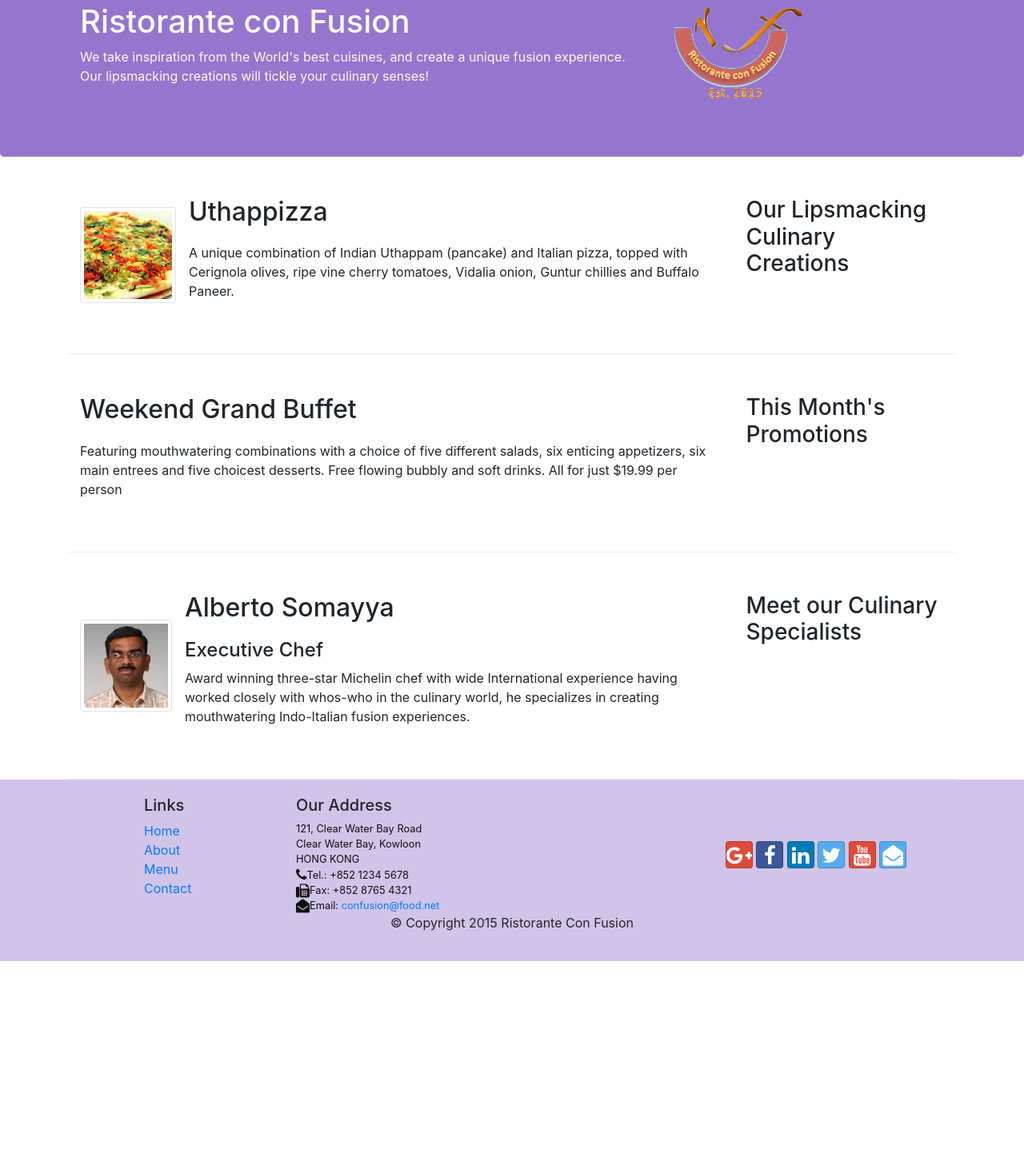
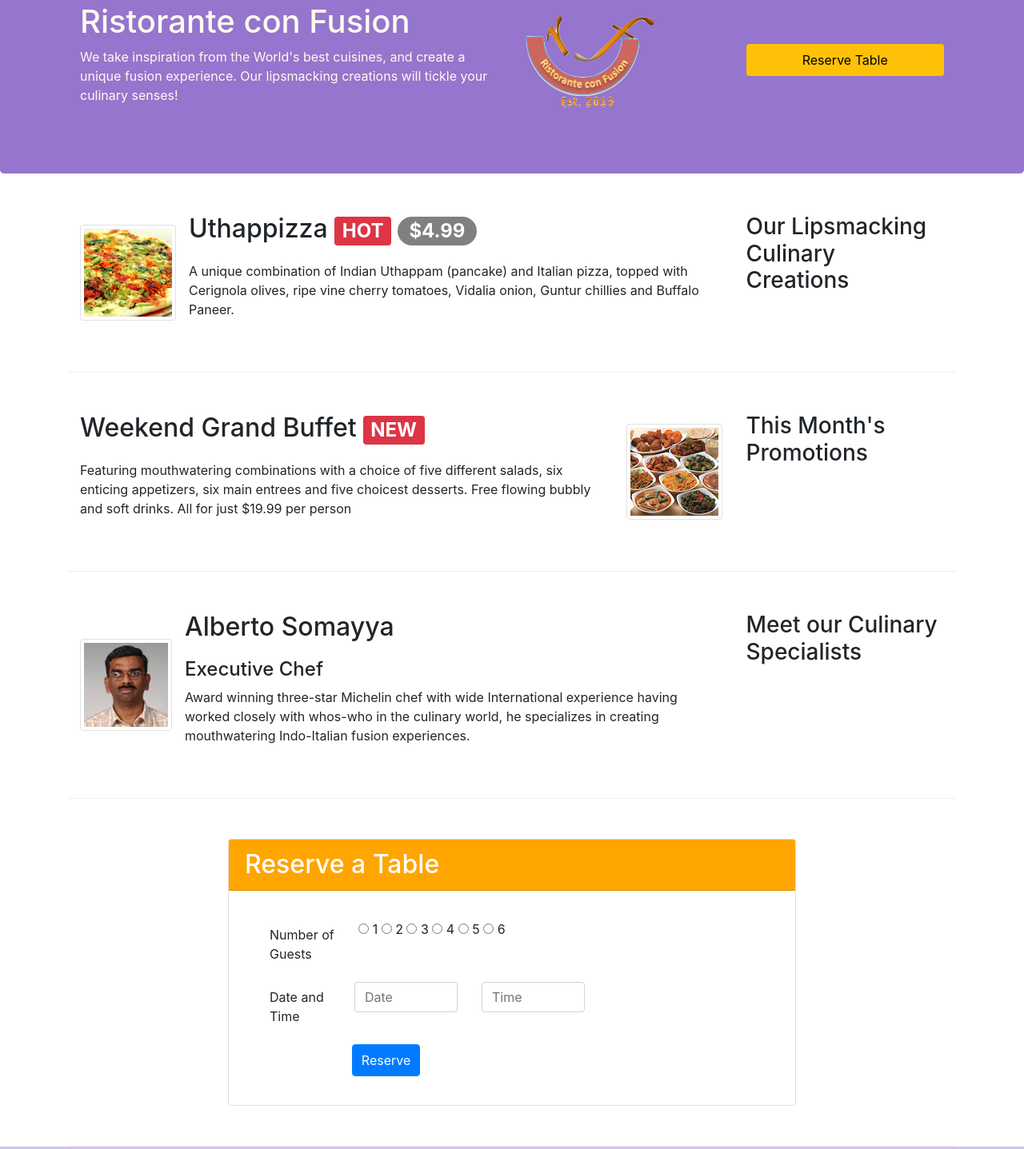
Before and after one commit to deepak2906/Navbar-Breadcrumbs, a website: page index.html in a window 1280 px wide. Shown: the part 117-1554 px from the top of the page at 80% size. Before the commit the page ends 1319 px from the top, so only its background shows below. Drawn offline with nearby package versions, Linux system fonts and the light colour scheme.

Commit message:
Assignment-2

```diff
--- a/css/style.css
+++ b/css/style.css
@@ -53,3 +53,15 @@ thead{
 h2{
    margin:0px 0px 20px 0px;
 }
+.h{
+   background-color: orange;
+}
+.navbar>div{
+   margin-left:0px;
+}
+.btn-block{
+   color:black;
+}
+.badge-pill{
+   background-color: grey;
+}
--- a/index.html
+++ b/index.html
@@ -21,7 +21,7 @@
         <button class="navbar-toggler" type="button" data-toggle="collapse" data-target="#Navbar">
           <span class="navbar-toggler-icon"></span>
         </button>
-            <a class="navbar-brand" href="#"><img src="img/logo.png" class="img-fluid" width="41"></a>
+            <a class="navbar-brand offset-md-1" href="#"><img src="img/logo.png" class="img-fluid" width="41"></a>
             <div class="collapse navbar-collapse" id="Navbar">
             <ul class="navbar-nav mr-auto">
                 <li class="nav-item active"><a class="nav-link" href="#"><span class="fa fa-home fa-lg"></span> Home</a></li>
@@ -35,12 +35,16 @@
     <header class="jumbotron">
         <div class="container">
             <div class="row row-header align-self-center">
-                <div class="col-12 col-sm-8">
+                <div class="col-12 col-sm-6">
                     <h1>Ristorante con Fusion</h1>
                     <p>We take inspiration from the World's best cuisines, and create a unique fusion experience. Our lipsmacking creations will tickle your culinary senses!</p>
                 </div>
-                <div class="col-12 col-sm align-self-center">
+                <div class="col-12 col-sm-3 align-self-center">
                    <img src="img/logo.png" class="img-fluid">
+                </div>
+                <div class="col-12 col-sm-3 align-self-center">
+                  <!-- <button type="button" class="btn  btn-block col-12"><a href="#form">Reserve Table</a> </button>-->
+                  <a class="btn btn-block btn-sm btn-warning" rol="button" href="#form" color="red">Reserve Table</a>
                 </div>
             </div>
         </div>
@@ -48,16 +52,18 @@
 
     <div class="container">
         <div class="row row-content align-item-center">
-            <div class="col-12 col-sm-8 col-md-9 ">
+            <div class="col-12 col-sm-8 order-sm-first col-md-9 ">
                <div class="media">
                   <img class="mr-3 d-flex align-self-center img-thumbnail" src="img/uthappizza.png">
                   <div>
-                     <h2 class="mt-0">Uthappizza</h2>
+                     <div class="media-heading">
+                     <h2 class="mt-0">Uthappizza <span class="badge badge-danger">HOT</span><span class="badge badge-pill badge-secondary ml-2">$4.99</span></h2>
                      <p>A unique combination of Indian Uthappam (pancake) and Italian pizza, topped with Cerignola olives, ripe vine cherry tomatoes, Vidalia onion, Guntur chillies and Buffalo Paneer.</p>
+                  </div>
                   </div>
                </div>
             </div>
-            <div class="col-12 col-sm-4 col-md-3">
+            <div class="col-12 col-sm-4 order-sm-last col-md-3">
                 <h3>Our Lipsmacking Culinary Creations</h3>
             </div>
         </div>
@@ -68,8 +74,13 @@
                 <h3>This Month's Promotions</h3>
             </div>
             <div class="col col-sm order-sm-first col-md">
-                <h2>Weekend Grand Buffet</h2>
-                <p>Featuring mouthwatering combinations with a choice of five different salads, six enticing appetizers, six main entrees and five choicest desserts. Free flowing bubbly and soft drinks. All for just $19.99 per person </p>
+               <div class="media">
+                  <div class="media-body">
+                   <h2>Weekend Grand Buffet<span class="badge badge-danger ml-2">NEW</span></h2>
+                   <p>Featuring mouthwatering combinations with a choice of five different salads, six enticing appetizers, six main entrees and five choicest desserts. Free flowing bubbly and soft drinks. All for just $19.99 per person </p>
+                </div>
+                   <img class="d-flex img-thumbnail align-self-center ml-3" src="img/buffet.png">
+                </div>
             </div>
         </div>
 
@@ -87,6 +98,50 @@
             <div class="col col-sm-4 col-md-3">
                 <h3>Meet our Culinary Specialists</h3>
             </div>
+        </div>
+        <div class="row row-content align-item-center">
+           <div class="col-12 col-sm-8 offset-sm-2">
+              <div class="card">
+                <h2 class="card-header h text-white">
+                   Reserve a Table
+                </h2>
+                <div class="card-body">
+                   <form id="form">
+                      <div class="form-group row ml-3">
+                        <label class="col-form-label col-12 col-md-2 mt-3" for="Guests">Number of Guests</label>
+                        <div class="col-12 col-md-10 mt-3">
+                           <input type="radio" class="" id="Guests1">
+                           <label for="Guests1">1</label>
+                           <input type="radio" class="" id="Guests">
+                           <label for="Guests1">2</label>
+                           <input type="radio" class="" id="Guests">
+                           <label for="Guests1">3</label>
+                           <input type="radio" class="" id="Guests">
+                           <label for="Guests1">4</label>
+                           <input type="radio" class="" id="Guests">
+                           <label for="Guests1">5</label>
+                           <input type="radio" class="" id="Guests">
+                           <label for="Guests1">6</label>
+                        </div>
+                      </div>
+                      <div class="form-group row ml-3 mr-3">
+                        <label for="phone" class="col-12 col-md-2 col-form-label">Date and Time</label>
+                        <div class="col-12 col-sm-3">
+                          <input type="text" class="form-control" id="date" placeholder="Date">
+                        </div>
+                        <div class="col-12 col-sm-3">
+                          <input class="form-control" type="text" id="time" placeholder="Time">
+                        </div>
+                     </div>
+                     <div class="form-group row ml-4">
+                        <div class="offset-md-2">
+                           <button type="submit" class="btn btn-primary">Reserve</button>
+                        </div>
+                     </div>
+                   </form>
+                </div>
+              </div>
+           </div>
         </div>
     </div>
 
```
Also changed, not shown: aboutus.html (+1 -1 lines), contactus.html (+1 -1 lines).
